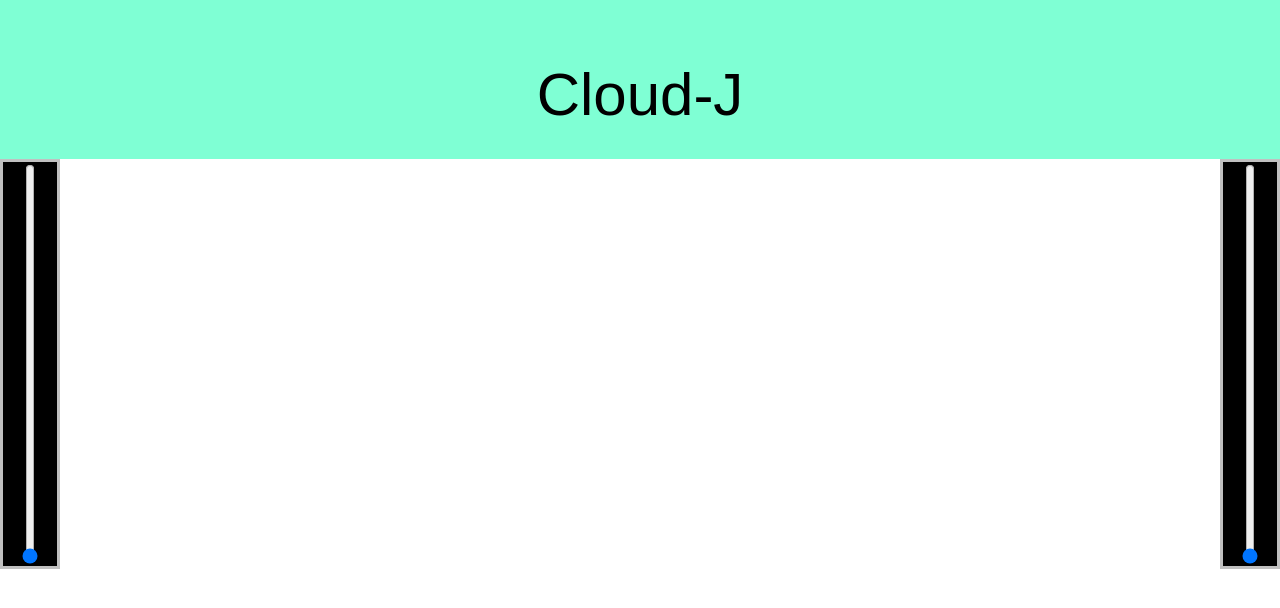
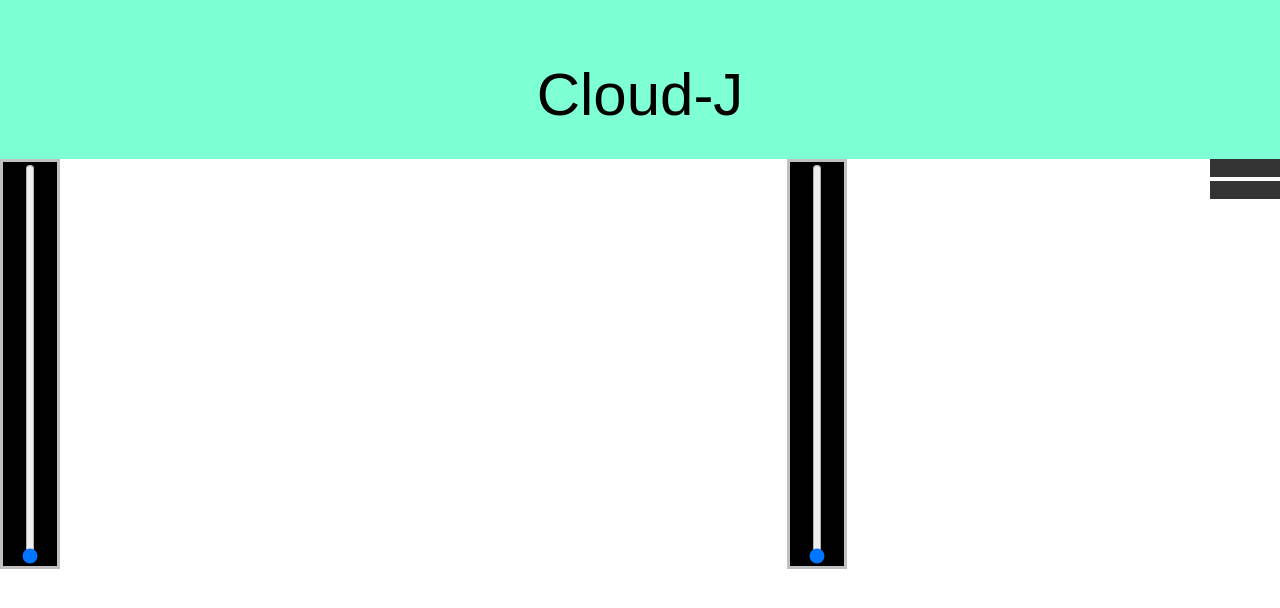
Before and after one commit to Lauchi/cloud-j-website, a React (Create React App) app: page / in a window 1280 px wide. Shown: the top 608 px of the page. Built offline with nearby package versions, Linux system fonts and the light colour scheme.

Commit message:
started fader cap

```diff
--- a/src/App.js
+++ b/src/App.js
@@ -2,6 +2,7 @@ import React, { Component } from 'react';
 import styled from 'styled-components'
 import DeckControl from "./DeckControls/DeckControl";
 import TwoChannelMixer from "./Mixer/Channel2Mixer";
+import FaderCap from "./DeckControls/MixerControls/MixerCaps/FaderCap";
 
 class App extends Component {
   render() {
@@ -12,6 +13,7 @@ class App extends Component {
             <DeckControl index={1}/>
             <TwoChannelMixer/>
             <DeckControl index={2}/>
+            <FaderCap/>
         </Content>
       </Container>
     );
--- a/src/DeckControls/MixerControls/LineFader.js
+++ b/src/DeckControls/MixerControls/LineFader.js
@@ -1,6 +1,6 @@
 import React, {Component} from 'react';
 import styled from 'styled-components'
-import { injectGlobal } from 'styled-components';
+import {injectGlobal} from 'styled-components';
 
 class LineFader extends Component {
     constructor() {
@@ -43,18 +43,10 @@ const FaderInput = styled.input`
     height: 400px;
     width: 50px;
     -webkit-appearance: slider-vertical;
-    ::-webkit-slider-thumb {
+    &::-webkit-slider-thumb {
         -webkit-appearance: none;
-        width: 15px;
-        height: 15px;
-        border:1px solid black;
-
-        -webkit-border-radius: 10px;
-        border-radius: 10px;
-        background: #80e4df; /* Old browsers */
-        background: -webkit-linear-gradient(#55eff7 0%, #44def6 13%, #33cde5 33%, #22bcd4 47%, #11abc3 80%, #009ab2 100%);
-        background: -moz-linear-gradient(#55eff7 0%, #44def6 13%, #33cde5 33%, #22bcd4 47%, #11abc3 80%, #009ab2 100%);
-        background: -o-linear-gradient(#55eff7 0%, #44def6 13%, #33cde5 33%, #22bcd4 47%, #11abc3 80%, #009ab2 100%);
-        background: linear-gradient(#55eff7 0%, #44def6 13%, #33cde5 33%, #22bcd4 47%, #11abc3 80%, #009ab2 100%); /* W3C */
+        width: 40px;
+        height: 40px;
+        border:3px solid black;
   }
 `;
--- /dev/null
+++ b/src/DeckControls/MixerControls/MixerCaps/FaderCap.js
@@ -0,0 +1,40 @@
+import React, {Component} from 'react';
+import styled from 'styled-components'
+import {injectGlobal} from 'styled-components';
+
+function FaderCap() {
+
+    return <FaderBoundaries>
+        <CornerTop/>
+        <InnerLine/>
+        <CornerBottom/>
+    </FaderBoundaries>
+}
+
+export default FaderCap;
+
+
+
+const OuterPart = styled.div`
+    flex: 4;
+    background-color: #333;
+`;
+
+const CornerTop = OuterPart.extend`
+`;
+
+const FaderBoundaries = styled.div`
+    display: flex;
+    flex-direction: column;
+    height: 40px;
+    width: 70px;
+    background-color: #333;
+`;
+
+const InnerLine = styled.div`
+flex: 1;
+    background-color: #fff;
+`;
+
+const CornerBottom =  OuterPart.extend`
+`;
```
